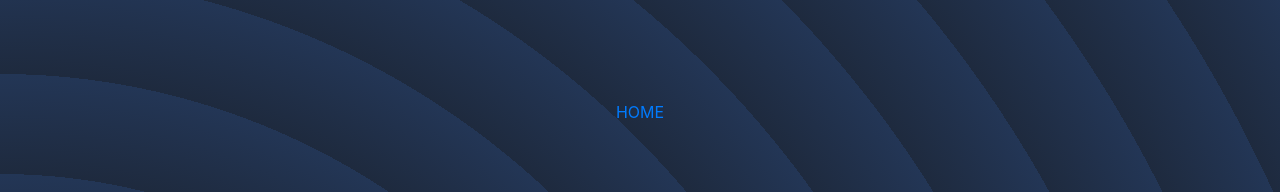
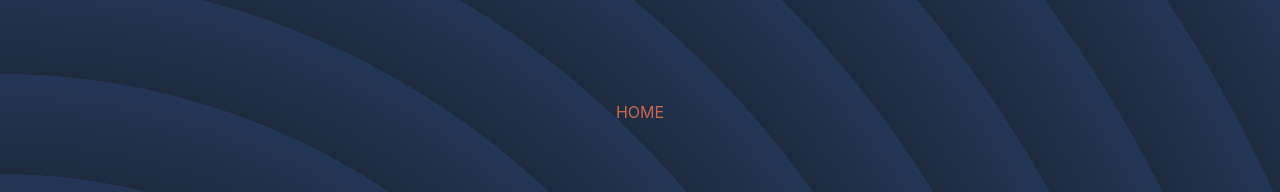
Before and after one commit to Dido5678/My-Audio-Player, a React (Create React App) app: page /favorites in a window 1280 px wide. Shown: the top 192 px of the page. Built offline with nearby package versions, Linux system fonts and the light colour scheme.

Commit message:
Update favorities.css

```diff
--- a/src/pages/favorities.css
+++ b/src/pages/favorities.css
@@ -2,10 +2,12 @@
     max-width: 1220px;
     margin: 0 auto;
 }
+.favorities-home{
+    color: #c96850;
+}
 .favorities-title{
     padding: 100px 0px;
 }
-
 .favorities-list{
     display: flex;
     justify-content: space-between;
@@ -14,7 +16,6 @@
     margin: 0 auto;
     gap: 30px;
 }
-
 .favorities-item{
     width: 30%;
     height: 500px;
@@ -46,8 +47,6 @@
     border: 1px solid #c96850;
     flex-grow: 1;
 }
-
-
 @media(max-width:1200px){
     .favorities-list{
         flex-wrap: wrap;
@@ -57,7 +56,6 @@
     .favorities-item{
         width: 40%;
     }
-
 }
 @media(max-width:767.98px){
     .favorities-item{
```
